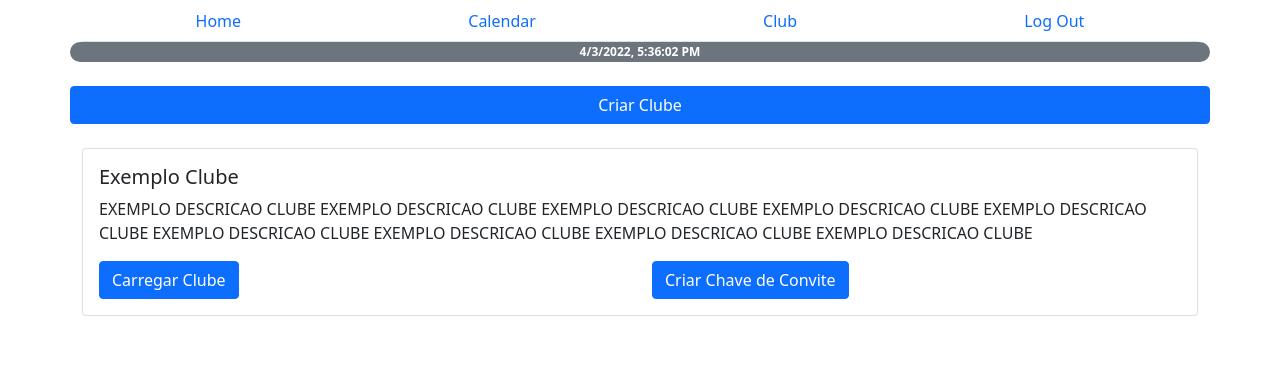
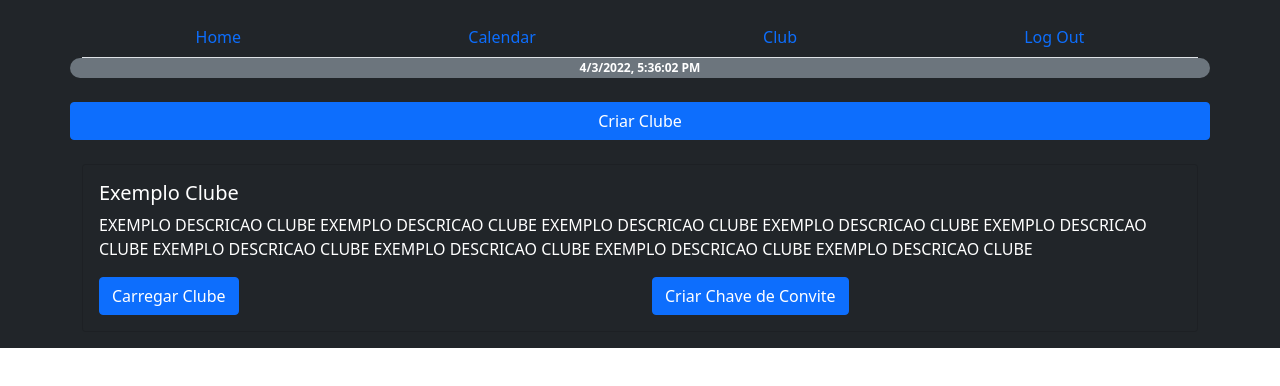
Before and after one commit to jpcljpcljpcl/technictrainer, a React (Create React App) app: page /clubs in a window 1280 px wide. Shown: the top 386 px of the page. Built offline with nearby package versions, Linux system fonts and the light colour scheme.

Commit message:
Frontend Refresh

```diff
--- a/src/App.js
+++ b/src/App.js
@@ -5,12 +5,11 @@ import Home from './components/PageComponents/Home'
 import Calendario from './components/PageComponents/Calendario'
 import MeusClubes from './components/PageComponents/MeusClubes'
 import {BrowserRouter,Routes,Route} from 'react-router-dom';
+import Login from './components/Login'
 
 export default function App() {
   return (
-
-    <div>
-
+    <div class="p-3 bg-dark text-white">
       <BrowserRouter>
 <div>
     <Routes>
@@ -20,7 +19,9 @@ export default function App() {
     </Routes>
   </div>
 </BrowserRouter>
+
+
+{/*   */}
 </div>
 );
 }
- {/*   */}
--- a/src/components/PageComponents/MeusClubes.js
+++ b/src/components/PageComponents/MeusClubes.js
@@ -23,7 +23,7 @@ export default function MeusClubes() {
         </Row>
         <Row>
             <CardGroup>
-            <Card style={{ width: '18rem' }}>
+            <Card bg="dark" style={{ width: '18rem' }}>
                 <Card.Body>
                     <Card.Title>Exemplo Clube</Card.Title>
                     <Card.Text>
```
